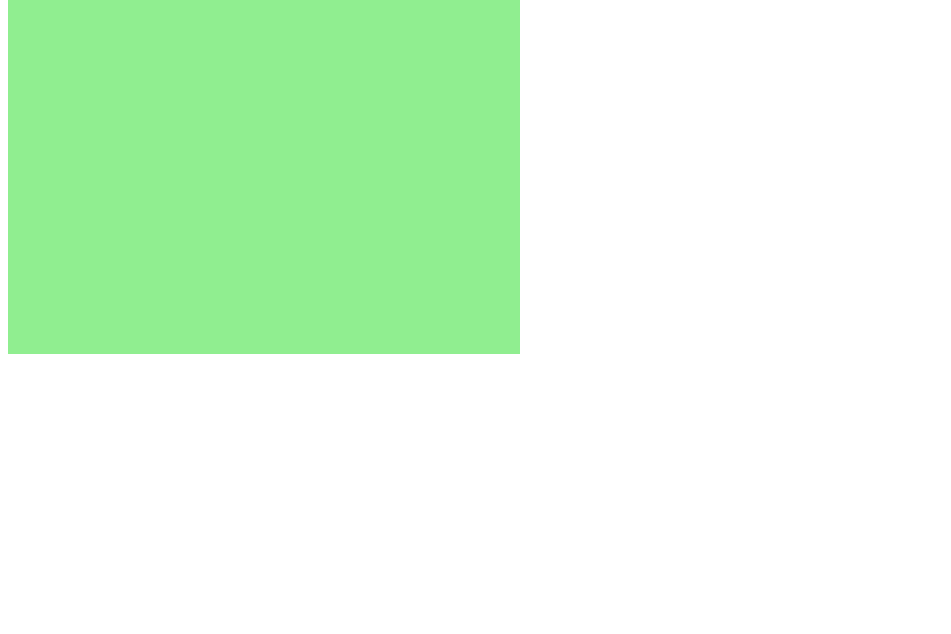
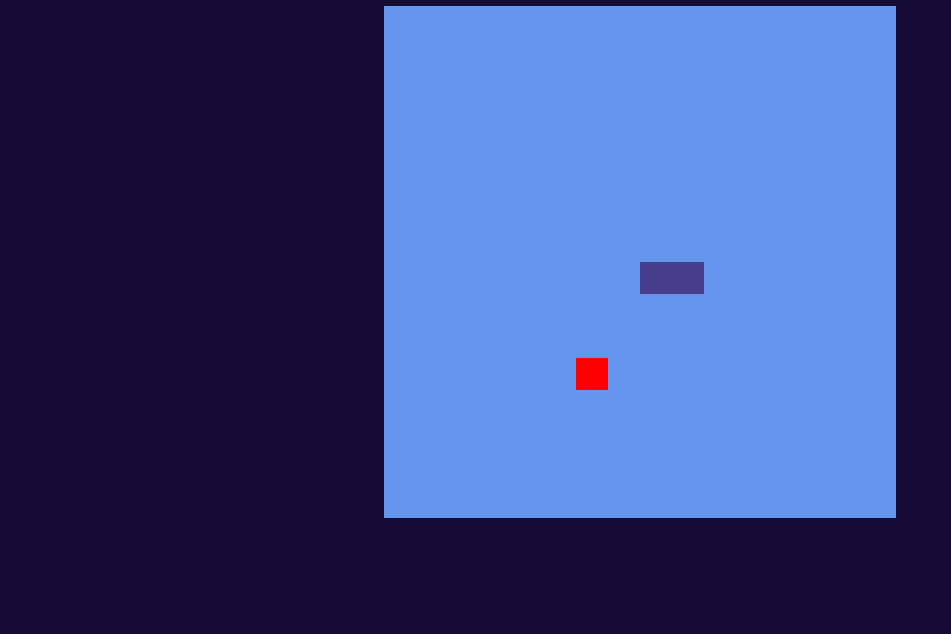
Before and after one commit to Lombeira/snakegame, a plain HTML site: page index.html in a window 1280 px wide. Shown: the part 166-800 px from the top of the page, without its empty margins (0-951 px from the left). Drawn offline with Linux system fonts and the light colour scheme.

Commit message:
Jogo funcionando

```diff
--- a/index.html
+++ b/index.html
@@ -9,6 +9,7 @@
     <title>Snake Game</title>
 </head>
 <body>
+    <h1>SNAKE GAME</h1>
     <canvas id="snake" width="512" height="512"></canvas>
 </body>
 </html>
--- a/script.js
+++ b/script.js
@@ -1,10 +1,86 @@
 let canvas = document.getElementById("snake");
 let context = canvas.getContext("2d");
 let box = 32;
+let snake = [];
+snake[0] = {
+  x: 8 * box,
+  y: 8 * box
+};
+
+let direction = "right";
+let food = {
+  x: Math.floor(Math.random() * 15 + 1) * box,
+  y: Math.floor(Math.random() * 15 + 1) * box
+};
 
 function criarBG() {
-    context.fillStyle = "lightgreen";
-    context.fillRect(0, 0, 16 * box, 16 * box);
+  context.fillStyle = "CornflowerBlue";
+  context.fillRect(0, 0, 16 * box, 16 * box );
 }
 
-criarBG();
+function criarCobrinha() {
+  for (i = 0; i < snake.length; i++) {
+    context.fillStyle = "DarkSlateBlue";
+    context.fillRect(snake[i].x, snake[i].y, box, box);
+  }
+}
+
+function drawFood() {
+  context.fillStyle = "red";
+  context.fillRect(food.x, food.y, box, box);
+}
+
+document.addEventListener("keydown", update);
+
+function update(event) {
+  if (event.keyCode == 37 && direction != "right") direction = "left";
+  if (event.keyCode == 38 && direction != "down") direction = "up";
+  if (event.keyCode == 39 && direction != "left") direction = "right";
+  if (event.keyCode == 40 && direction != "up") direction = "down";
+  if (event.keyCode == 65 && direction != "right") direction = "left";
+  if (event.keyCode == 87 && direction != "down") direction = "up";
+  if (event.keyCode == 68 && direction != "left") direction = "right";
+  if (event.keyCode == 83 && direction != "up") direction = "down";
+}
+
+function iniciarJogo() {
+
+  if (snake[0].x > 15 * box && direction == "right") snake[0].x = 0;
+  if (snake[0].x < 0 && direction == "left") snake[0].x = 16 * box;
+  if (snake[0].y > 15 * box && direction == "down") snake[0].y = 0;
+  if (snake[0].y < 0 && direction == "up") snake[0].y = 16 * box;
+
+  for(i = 1; i < snake.length; i++) {
+      if(snake[0].x == snake[i].x  && snake[0].y == snake[i].y) {
+          clearInterval(jogo);
+          alert(' Game Over ;C\nHit F5 to continue');
+      }
+  }
+
+  criarBG();
+  criarCobrinha();
+  drawFood();
+
+  let snakeX = snake[0].x;
+  let snakeY = snake[0].y;
+
+  if (direction == "right") snakeX += box;
+  if (direction == "left") snakeX -= box;
+  if (direction == "up") snakeY -= box;
+  if (direction == "down") snakeY += box;
+
+  if (snakeX != food.x || snakeY != food.y) {
+    snake.pop();
+  } else { food.x = Math.floor(Math.random() * 15 + 1) * box;
+           food.y = Math.floor(Math.random() * 15 + 1) * box;
+  }
+
+  let newHead = {
+    x: snakeX,
+    y: snakeY,
+  };
+
+  snake.unshift(newHead);
+}
+
+let jogo = setInterval(iniciarJogo, 100);
--- a/style.css
+++ b/style.css
@@ -0,0 +1,10 @@
+body {
+    height: 95vh;
+    width: 95;
+    display: flex;
+    justify-content: center;
+    align-items: center;
+    flex-direction: column;
+    color: snow;
+    background-color: rgb(21, 12, 54);
+}
```
Also changed, not shown: 1 other file.
